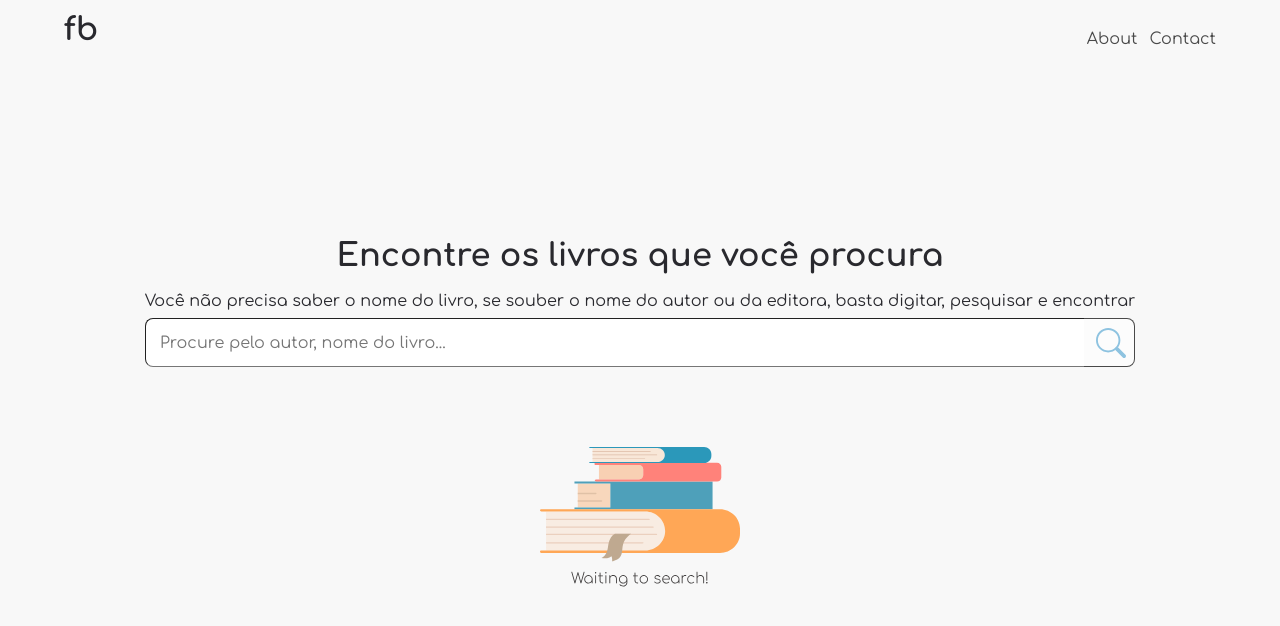
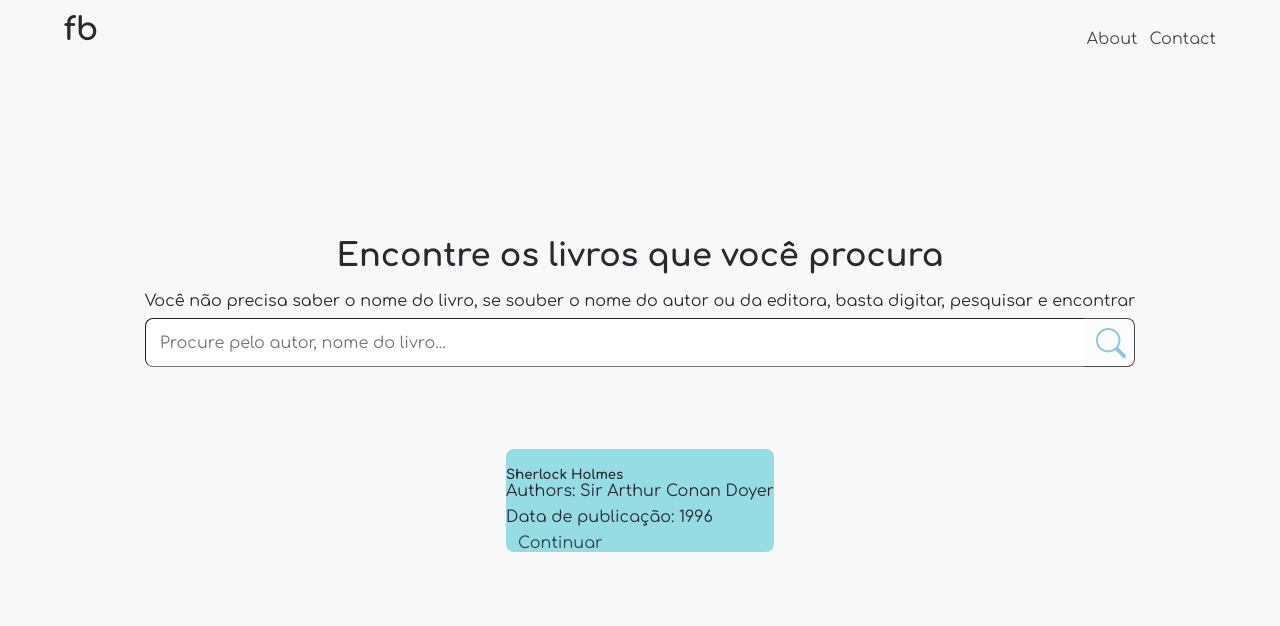
Before and after one commit to DavySz/find-books, a React (Create React App) app: page / in a window 1280 px wide. Shown: the top 626 px of the page. Built offline with nearby package versions, Linux system fonts and the light colour scheme.

Commit message:
creating card and api config

```diff
--- a/src/components/Card/index.tsx
+++ b/src/components/Card/index.tsx
@@ -1,7 +1,16 @@
+import './styles.css'
+
+type CardProps = {
+    title: string;
+    authors: string;
+    publishedDate: string;
+    publiser: string;
+}
+
 export function Card() {
     return (
-        <div className="container">
-            <div className="content">
+        <div className="card-container">
+            <div className="card-content">
                 <div className="book">
                     <img src="" alt="" />
                 </div>
--- a/src/components/Card/styles.css
+++ b/src/components/Card/styles.css
@@ -0,0 +1,5 @@
+.card-container{
+    background-color: rgb(149, 220, 229);
+    margin:2px;
+    border-radius: 8px;
+}
--- a/src/pages/Home/index.tsx
+++ b/src/pages/Home/index.tsx
@@ -1,13 +1,23 @@
 import { useState } from "react";
 
-import { Header } from "../../components/Header";
 import lupaSVG from '../../assets/lupa.svg'
 import bookSVG from '../../assets/book.svg'
+
+import { Header } from "../../components/Header";
+import { Card } from "../../components/Card";
 import './styles.css'
 
 export function Home() {
 
     const [find, setFind] = useState('')
+
+    async function search() {
+        fetch(`https://www.googleapis.com/books/v1/volumes?q=${find}&maxResults=12&key=${process.env.REACT_APP_OPEN_API_KEY}`)
+            .then(response => response.json())
+            .then(result => {
+                console.log(result.items)
+            })
+    }
 
     return (
         <div className="container">
@@ -30,14 +40,15 @@ export function Home() {
                         value={find}
                         onChange={(e) => { setFind(e.target.value) }}
                     />
-                    <button className='button-research' title='Pesquisar'>
+                    <button className='button-research' title='Pesquisar' onClick={search}>
                         <img src={lupaSVG} alt="lupa" />
                     </button>
                 </div>
-                <div className='cards-container'>
-                    <img src={bookSVG} alt="Imagem de livros" />
-                </div>
             </main>
+            <div className='cards-container'>
+                {/* <img src={bookSVG} alt="Imagem de livros" /> */}
+                <Card />
+            </div>
         </div>
     )
 }
--- a/src/pages/Home/styles.css
+++ b/src/pages/Home/styles.css
@@ -44,5 +44,9 @@ input{
 }
 
 .cards-container{
-    margin-top: 5.0rem;
+    justify-content:left;
+    align-items: center;
+    margin: 5rem 8rem 5rem 8rem;
+    flex-wrap: wrap;
+    display: flex;
 }
```
Also changed, not shown: 1 other file (tests, documents, lock files or other folders).
